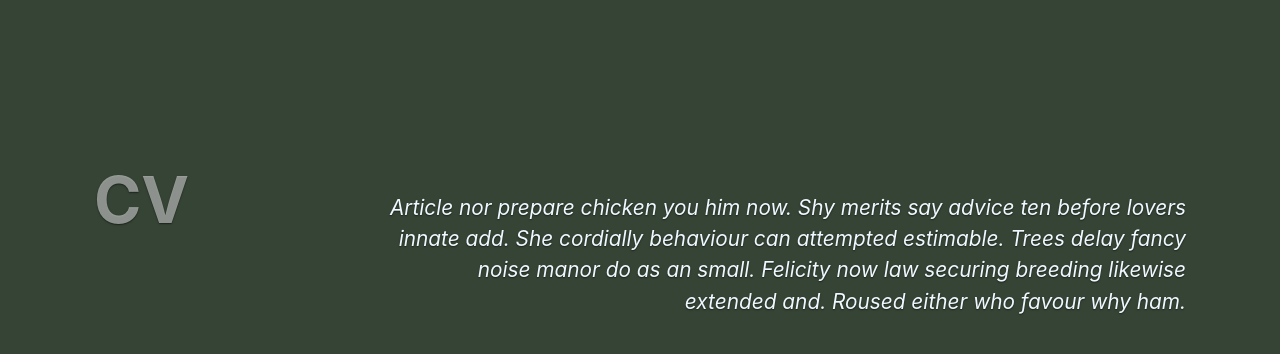
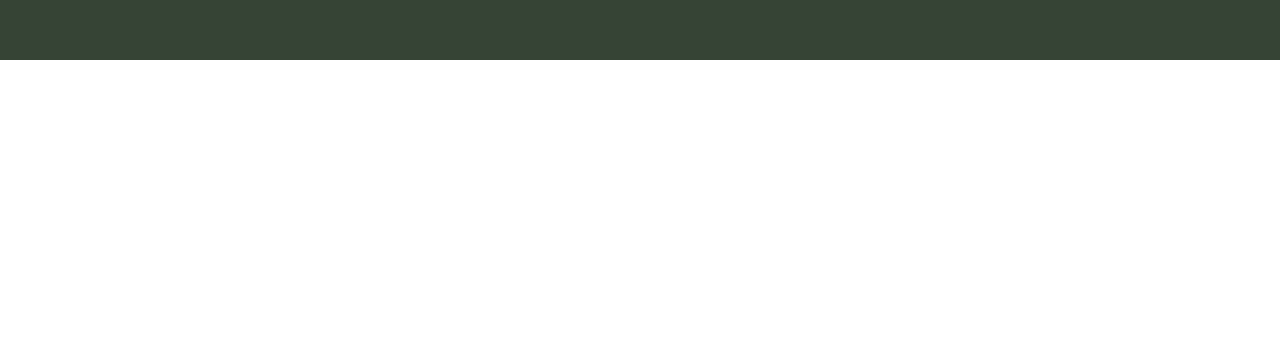
Before and after one commit to behrend-data/web-app, a React (Create React App) app: page / in a window 1280 px wide. Shown: the part 2392-2746 px from the top of the page. After the commit the page ends 2452 px from the top, so only its background shows below. Built offline with nearby package versions, Linux system fonts and the light colour scheme.

Commit message:
removed cv for now

```diff
--- a/src/App.js
+++ b/src/App.js
@@ -30,9 +30,9 @@ function App() {
                         <a className="nav-link" href="#contact">
                             Contact
                         </a>
-                        <a className="nav-link" href="#cv">
+                        {/* <a className="nav-link" href="#cv">
                             CV.
-                        </a>
+                        </a> */}
                         <img
                             src={LinkedinLogo}
                             alt="my linkedin profile"
@@ -50,9 +50,9 @@ function App() {
                 <section className="max-height main-section" id="contact">
                     <Contact></Contact>
                 </section>
-                <section className="max-height main-section" id="cv">
+                {/* <section className="max-height main-section" id="cv">
                     <Cv></Cv>
-                </section>
+                </section> */}
             </div>
         </div>
     );
--- a/src/sections/cv.js
+++ b/src/sections/cv.js
@@ -5,12 +5,7 @@ const Cv = () => {
         <div class="container d-flex p-2 flex-row home">
             <div className="page-heading align-left">CV</div>
             <div className="flex-column">
-                <div className="page-text align-right">
-                    {' '}
-                    Article nor prepare chicken you him now. Shy merits say advice ten before lovers innate add. She
-                    cordially behaviour can attempted estimable. Trees delay fancy noise manor do as an small. Felicity
-                    now law securing breeding likewise extended and. Roused either who favour why ham.{' '}
-                </div>
+                <div className="page-text align-right"></div>
             </div>
         </div>
     );
```
Also changed, not shown: 1 other file (tests, documents, lock files or other folders).
